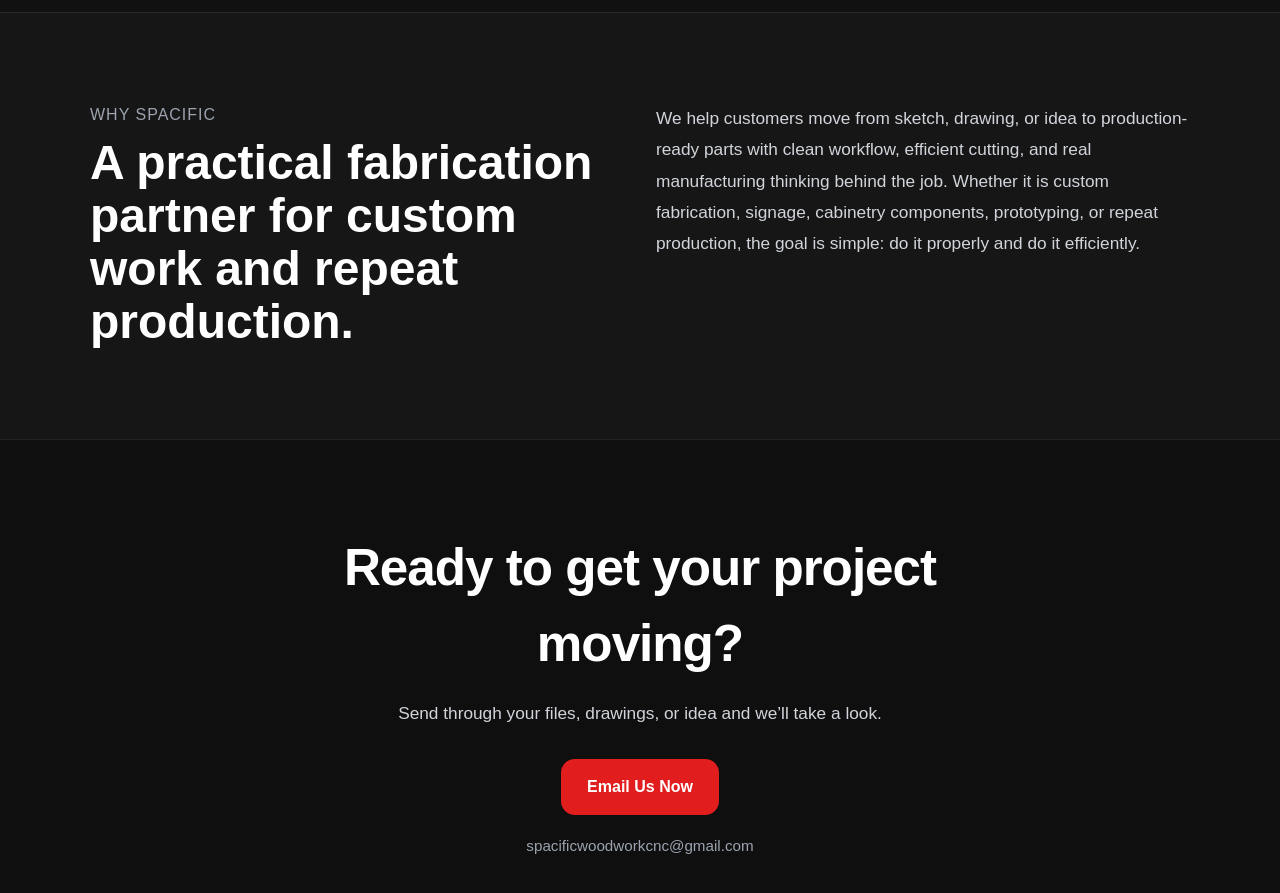
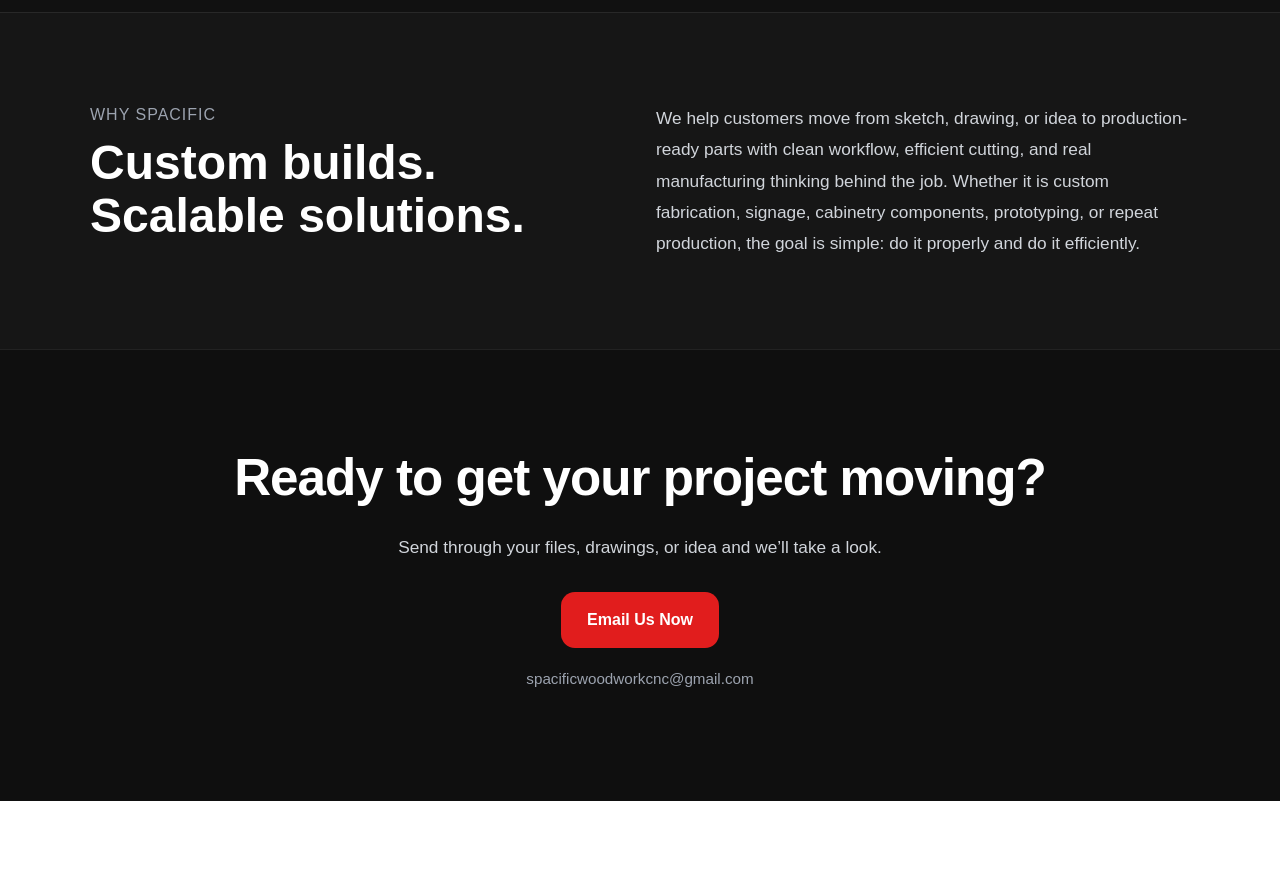
Before and after one commit to lestui/spacific-site, a Next.js app: page / in a window 1280 px wide. Shown: the part 2900-3793 px from the top of the page. After the commit the page ends 3701 px from the top, so only its background shows below. Built offline with nearby package versions, Linux system fonts and the light colour scheme.

Commit message:
Add missing assets

```diff
--- a/app/page.tsx
+++ b/app/page.tsx
@@ -333,8 +333,7 @@ export default function Home() {
           <div>
             <p style={aboutTagStyle}>Why SPACIFIC</p>
             <h2 style={aboutTitleStyle}>
-              A practical fabrication partner for custom work and repeat
-              production.
+              Custom builds. Scalable solutions.
             </h2>
           </div>
 
@@ -352,7 +351,7 @@ export default function Home() {
       </section>
 
       <section id="contact" style={contactStyle}>
-        <div style={{ maxWidth: "800px", margin: "0 auto" }}>
+        <div style={{ maxWidth: "100%", margin: "0 auto" }}>
           <h2 style={contactTitleStyle}>Ready to get your project moving?</h2>
 
           <p style={contactTextStyle}>
```
